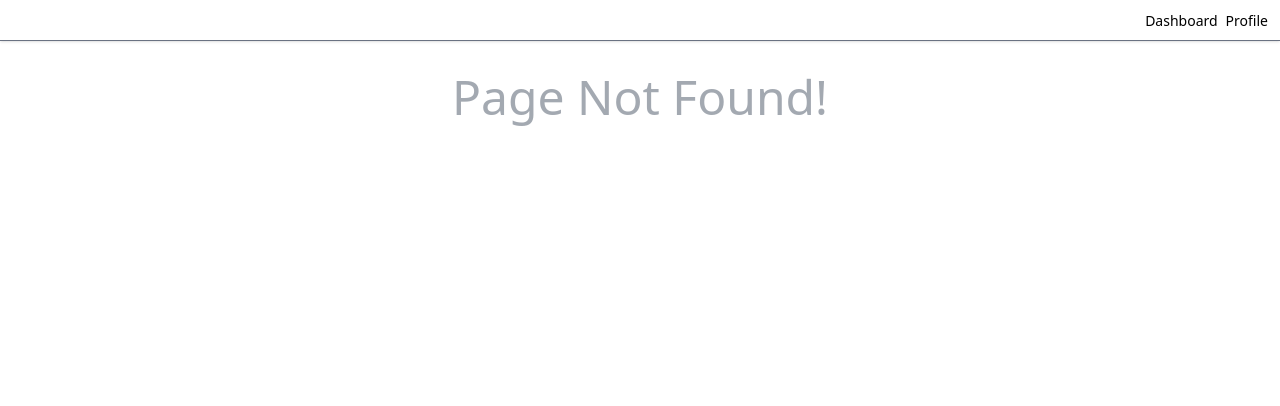
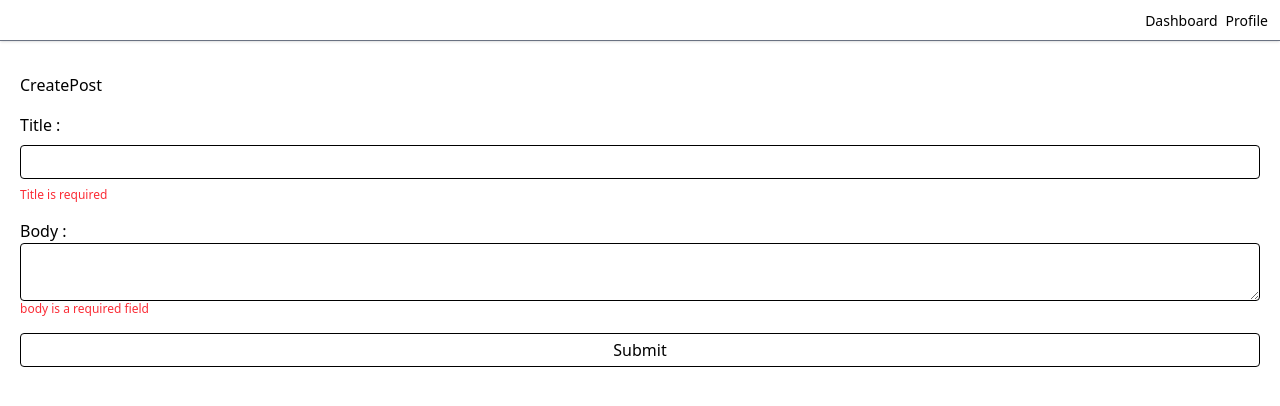
Before and after one commit to danniel-isiah-libor/React-JS-Essentials-March-2025, a React (Vite) app in the folder SampleProject/: page /create-post in a window 1280 px wide. Before the commit this address had no page. Shown: the top 406 px of the page. Built offline with nearby package versions, Linux system fonts and the light colour scheme.

Commit message:
[Day 2] Validation with Yup

```diff
--- a/SampleProject/src/Pages/CreatePost.jsx
+++ b/SampleProject/src/Pages/CreatePost.jsx
@@ -1,7 +1,83 @@
-import React from 'react'
+import React, { useEffect, useState } from 'react'
+import * as Yup from 'yup'
+
+const fields = {
+    title: "",
+    body: ""
+}
 
 export default function CreatePost() {
+    const [form, setForm] = useState(fields)
+    const [errors, setErrors] = useState({})
+    const [validated, setValidated] = useState(false)
+    const schema = Yup.object().shape({
+        title: Yup.string().required("Title is required"),
+        body: Yup.string().required()
+    })
+  useEffect(() => {
+    if(!validated){
+        validate()
+    }
+
+  }, [form])
+    const onChange = async (e)  => {
+        const {name, value} = e.target
+
+         setForm(prev => ({
+            ...prev,
+            [name]: value
+        }))
+
+        setErrors(prev => ({
+            ...prev,
+            [name]: ""
+        }))
+
+
+    }
+
+    const validate =  () => {
+         schema.validate(form, {abortEarly: false})
+        .then(() => true)
+        .catch((error) => {
+            //console.log(error.inner)
+            error.inner.map((value) => {
+                setErrors(prev => ({
+                    ...prev,
+                    [value.path] : value.message
+                }))
+            })
+            return false
+        })
+        .finally((res) => {
+            setValidated(res)
+        })
+    }
+
+    const submit = async() => {
+       await validate()
+    }
+
   return (
-    <div>CreatePost</div>
+    <div className='flex flex-col space-y-4'>
+        <h1>CreatePost</h1>
+        <div className='flex flex-col space-y-2'>
+            <label>Title :</label>
+        <input type="text" name="title" className='border rounded px-2 py-1' onChange={onChange} />
+        {errors &&
+
+        errors.title &&    <p className='text-red-500 font-medium text-xs'>{errors?.title}</p>
+        }
+        </div>
+        <div className='flex flex-col'>
+            <label >Body :</label>
+            <textarea name="body" className='border rounded px-2 py-1' onChange={onChange}/>
+            {errors &&
+
+errors.body &&    <p className='text-red-500 font-medium text-xs'>{errors?.body}</p>
+}
+        </div>
+        <button className='px-2 py-1 border rounded cursor-pointer hover:bg-gray-300'>Submit</button>
+    </div>
   )
 }
--- a/SampleProject/src/Pages/Home.jsx
+++ b/SampleProject/src/Pages/Home.jsx
@@ -45,7 +45,7 @@ export default function Home() {
         <Route path="/" element={<Layout />}>
           <Route index element={<Dashboard />} />
           <Route path="profile" element={<Profile />} />
-          <Route path="create" element={<CreatePost />} />
+          <Route path="create-post" element={<CreatePost />} />
           <Route path="*" element={<PageNotFound />} />
         </Route>
       </Routes>
```
